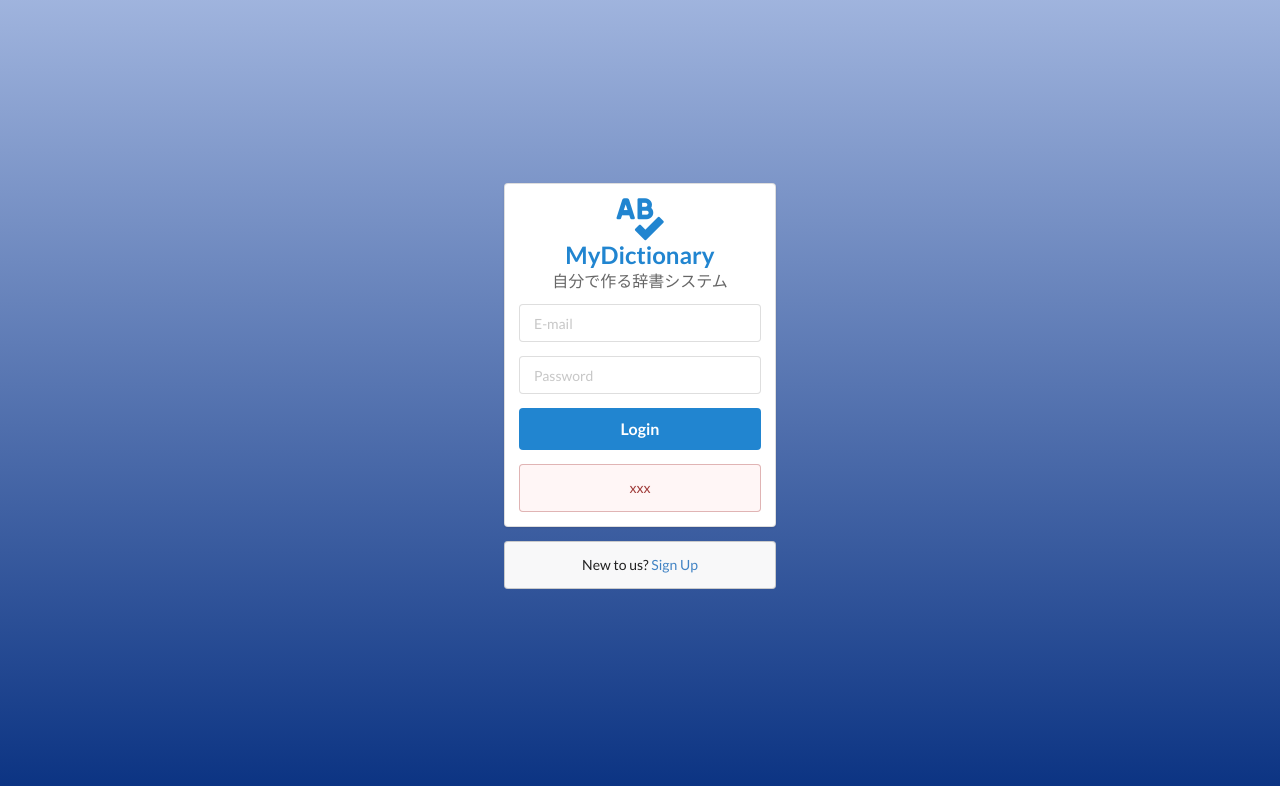
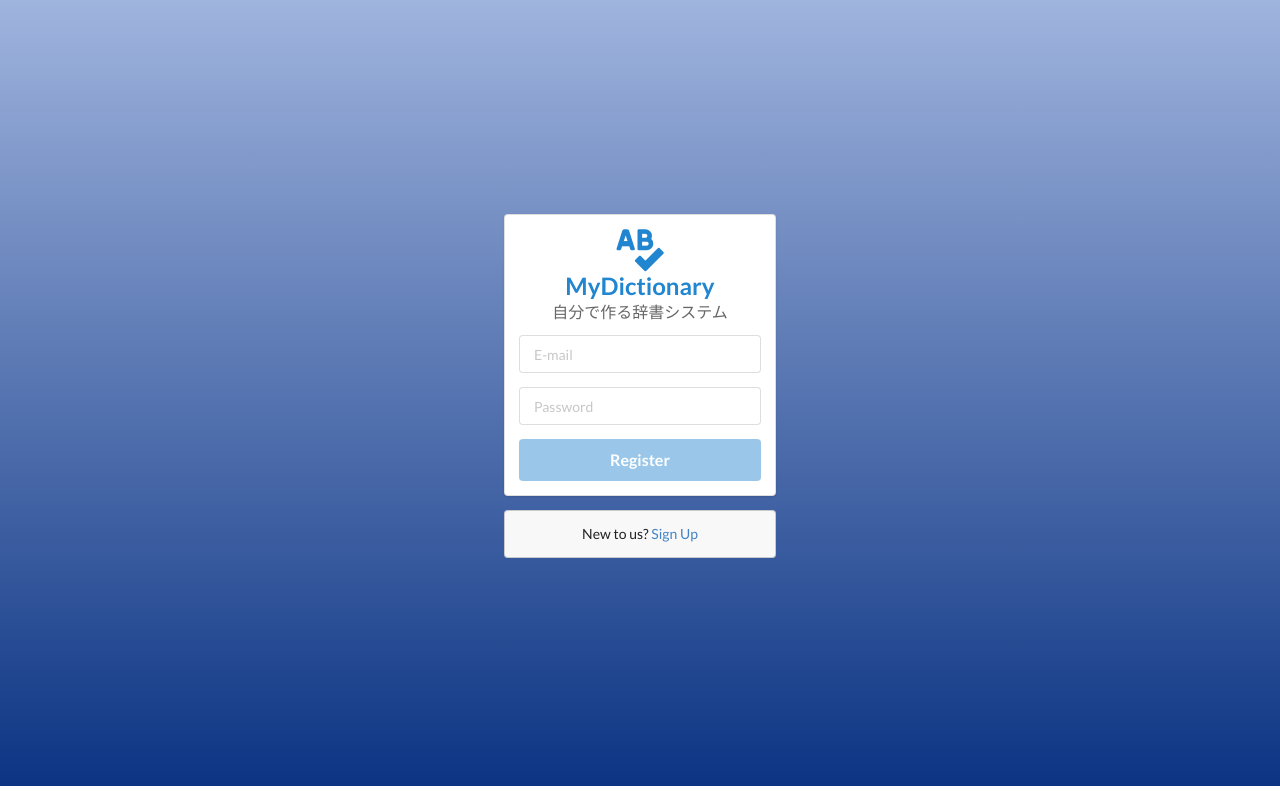
Before and after one commit to neighborlab/chitose, an Angular app: page /login in a window 1280 px wide. Built offline with nearby package versions, Linux system fonts and the light colour scheme.

Commit message:
ログインボタン

```diff
--- a/src/app/app.module.ts
+++ b/src/app/app.module.ts
@@ -1,6 +1,6 @@
 import { NgModule } from '@angular/core';
 import { BrowserModule } from '@angular/platform-browser';
-import { FormsModule } from '@angular/forms';
+import { FormsModule, ReactiveFormsModule } from '@angular/forms';
 import { RouterModule } from '@angular/router';
 
 import { ShikotsukoModule } from '../shikotsuko/shikotsuko.module';
@@ -14,6 +14,7 @@ import { PageComponent } from './page/page.component';
   imports:[
     BrowserModule,
     FormsModule,
+    ReactiveFormsModule,
     BibiModule.forRoot(),
     ShikotsukoModule,
     RouterModule.forRoot([
--- a/src/app/login/login.component.html
+++ b/src/app/login/login.component.html
@@ -1,6 +1,6 @@
 <div class="ui middle aligned center aligned grid">
   <div class="column">
-    <div class="ui form">
+    <form name="form" class="ui form" [formGroup]="form" (ngSubmit)="form.valid && onSubmit()">
       <div class="ui segment">
 
         <h2 class="ui icon header blue">
@@ -12,24 +12,31 @@
         </h2>
 
         <div class="field">
-          <input type="text" name="email" placeholder="E-mail">
+          <div class="ui fluid input">
+            <input type="text" placeholder="E-mail" formControlName="email" [ngClass]="{'is-invalid':form.get('email').touched && form.get('email').invalid}"   />
+          </div>
+          <div *ngIf="form.get('email').touched && form.get('email').invalid"  class="invalid-feedback">
+            <div *ngIf="form.get('email').errors.required">Email Name is required</div>
+            <div *ngIf="form.get('email').errors.email">Email must be a valid email Address</div>
+          </div>
         </div>
 
         <div class="field">
-          <input type="password" name="password" placeholder="Password">
+          <div class="ui fluid input">
+            <input type="password" placeholder="Password" class="form-control"  formControlName="password" [ngClass]="{'is-invalid':form.get('password').touched && form.get('password').invalid}" />
+          </div>
+          <div *ngIf="form.get('password').touched && form.get('password').invalid"  class="invalid-feedback">
+            <div *ngIf="form.get('password').errors.required">Password is required</div>
+            <div *ngIf="form.get('password').errors.minlength">Password  must be a letaset 6 charector</div>
+          </div>
         </div>
 
-        <div class="field">
-          <span class="ui button fluid large blue" (click)="clickLogin()">Login</span>
-        </div>
+          <button type="submit" class="ui button fluid large blue" [disabled]="!form.valid">Register</button>
 
-        <div class="field">
-          <div class="ui negative message">{{message}} xxx</div>
-        </div>
       </div>
-    </div>
+    </form>
     <div class="ui message">
-      New to us? <a href="#">Sign Up</a>
+      New to us? <a href="/page">Sign Up</a>
     </div>
   </div>
 </div>
--- a/src/app/login/login.component.ts
+++ b/src/app/login/login.component.ts
@@ -1,4 +1,5 @@
 import { Component, OnInit } from '@angular/core';
+import { FormGroup, FormControl, Validators } from '@angular/forms';
 import { LoggerService } from '../../bibi/logger.service';
 
 @Component({
@@ -11,28 +12,37 @@ import { LoggerService } from '../../bibi/logger.service';
  */
 export class LoginComponent implements OnInit {
 
-  /**
-   * エラーメッセージ
-   */
-  public message = '';
+  form = new FormGroup({
+    email: new FormControl('', [
+      Validators.required,
+      Validators.email
+    ]),
+    password: new FormControl('', [
+      Validators.required,
+      Validators.minLength(6)
+    ])
+   });
 
   /**
    * コンストラクタ
    * @param loggerService ロガー
    */
-  constructor( private loggerService: LoggerService ){}
+  constructor(
+     private loggerService: LoggerService,
+  ){}
 
   /**
    * 初期化
    */
   ngOnInit() {
+    this.loggerService.info("sddddd");
   }
 
   /**
    * ログイン
    */
-  clickLogin() {
-    this.loggerService.info("xxxxxxxxxxxxxxxxxx");
-    this.message = 'You are my hero!';
+  onSubmit() {
+    this.loggerService.info(JSON.stringify(this.form.value));
+    alert(JSON.stringify(this.form.value));
   }
 }
```
